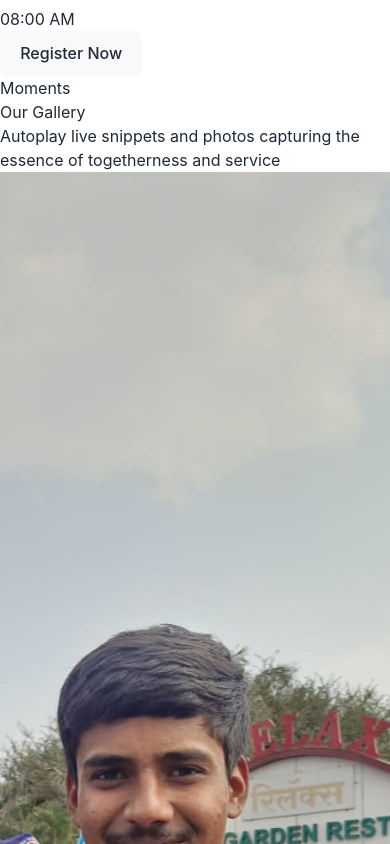
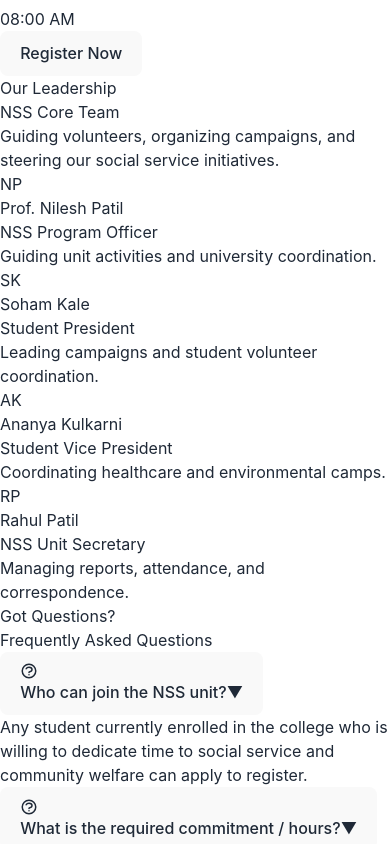
Before and after one commit to SamarthGiram/Nss-Connect-Platform, a React (Vite) app: page / in a window 390 px wide. Shown: the part 6260-7104 px from the top of the page. Built offline with nearby package versions, Linux system fonts and the light colour scheme.

Commit message:
feat: expand testimonials marquee, make it full-width, and add interactive Team & FAQ section

```diff
--- a/src/pages/public/LandingPage.jsx
+++ b/src/pages/public/LandingPage.jsx
@@ -3,6 +3,7 @@ import HeroSection from './landing/HeroSection';
 import AboutSection from './landing/AboutSection';
 import ActivitiesSection from './landing/ActivitiesSection';
 import StatsAndEvents from './landing/StatsAndEvents';
+import TeamAndFaq from './landing/TeamAndFaq';
 import GalleryAndTestimonials from './landing/GalleryAndTestimonials';
 import ContactAndFooter from './landing/ContactAndFooter';
 
@@ -13,6 +14,7 @@ const LandingPage = () => (
     <AboutSection />
     <ActivitiesSection />
     <StatsAndEvents />
+    <TeamAndFaq />
     <GalleryAndTestimonials />
     <ContactAndFooter />
   </div>
--- a/src/pages/public/landing/GalleryAndTestimonials.jsx
+++ b/src/pages/public/landing/GalleryAndTestimonials.jsx
@@ -79,6 +79,7 @@ const testimonials = [
     quote: 'NSS transformed my outlook on life. The community service activities taught me empathy and leadership beyond textbooks.',
     avatar: 'PS',
     color: 'bg-[#102167]',
+    rating: 5,
   },
   {
     name: 'Rahul Patil',
@@ -86,13 +87,55 @@ const testimonials = [
     quote: 'Being an NSS secretary helped me develop organisational skills. The motto "Not Me But You" is something I live by every day.',
     avatar: 'RP',
     color: 'bg-[#ef7041]',
+    rating: 5,
+  },
+  {
+    name: 'Soham Kale',
+    role: 'NSS Volunteer, 3rd Year',
+    quote: 'Organizing the Swachhta Abhiyan taught me how small steps can lead to clean, healthy surroundings. Proud to be an NSS member.',
+    avatar: 'SK',
+    color: 'bg-emerald-600',
+    rating: 5,
+  },
+  {
+    name: 'Anniruddha Sonwane',
+    role: 'NSS Volunteer, 2nd Year',
+    quote: 'Developing solutions for local communities during the Special Youth Camp gave me a real-world perspective on engineering and social service.',
+    avatar: 'AS',
+    color: 'bg-indigo-600',
+    rating: 5,
+  },
+  {
+    name: 'Harshit Jadhav',
+    role: 'NSS Volunteer, 2nd Year',
+    quote: 'Volunteering at the blood donation camps was an eye-opener. It showed me how teamwork and community effort save lives in emergencies.',
+    avatar: 'HJ',
+    color: 'bg-rose-600',
+    rating: 4.5,
+  },
+  {
+    name: 'Adwait Chavhan',
+    role: 'NSS Core Committee Member',
+    quote: 'NSS has helped me grow as a leader. Managing campaigns and coordinating with students has given me immense civic responsibility.',
+    avatar: 'AC',
+    color: 'bg-[#ef7041]',
+    rating: 5,
+  },
+  {
+    name: 'Sahil Tikande',
+    role: 'NSS Volunteer, 3rd Year',
+    quote: 'The digital literacy and rural teaching programs were extremely rewarding. Teaching children in adopted villages is a feeling like no other.',
+    avatar: 'ST',
+    color: 'bg-teal-600',
+    rating: 4.5,
   },
   {
     name: 'Ananya Kulkarni',
     role: 'NSS Volunteer, 3rd Year',
     quote: 'The blood donation camp we organised saved real lives. NSS gives you a purpose beyond your own ambitions.',
     avatar: 'AK',
-    color: 'bg-emerald-600',
+    color: 'bg-[#102167]',
+    rating: 5,
   },
 ];
 
@@ -123,13 +166,27 @@ const GalleryAndTestimonials = () => {
             transform: translateX(-50%);
           }
         }
+        @keyframes marquee-reverse {
+          0% {
+            transform: translateX(-50%);
+          }
+          100% {
+            transform: translateX(0);
+          }
+        }
         .animate-marquee-sync {
           display: flex;
           width: max-content;
           animation: marquee 45s linear infinite;
         }
+        .animate-marquee-testimonials {
+          display: flex;
+          width: max-content;
+          animation: marquee-reverse 55s linear infinite;
+        }
         /* Pause scroll on hover */
-        .marquee-container:hover .animate-marquee-sync {
+        .marquee-container:hover .animate-marquee-sync,
+        .marquee-container:hover .animate-marquee-testimonials {
           animation-play-state: paused;
         }
       `}</style>
@@ -194,9 +251,8 @@ const GalleryAndTestimonials = () => {
       </section>
 
       {/* Testimonials Section */}
-      <section className="py-24 bg-gradient-to-b from-[#fdf8f4] to-[#ece9f8]">
-        <div className="max-w-7xl mx-auto px-6">
-          <div className="text-center mb-16">
+      <section className="py-24 bg-gradient-to-b from-[#fdf8f4] to-[#ece9f8] overflow-hidden">
+        <div className="max-w-7xl mx-auto px-6 mb-16 text-center">
           <span className="text-xs font-bold text-[#ef7041] uppercase tracking-widest">Voices</span>
           <h2 className="text-4xl font-extrabold text-[#102167] mt-2">
             What Volunteers <span className="text-[#ef7041]">Say</span>
@@ -204,39 +260,43 @@ const GalleryAndTestimonials = () => {
           <div className="w-16 h-1 bg-gradient-to-r from-[#102167] to-[#ef7041] rounded-full mx-auto mt-4"></div>
         </div>
 
-          <div ref={testimonialsRef} className="grid md:grid-cols-3 gap-8">
-            {testimonials.map((t, i) => {
-              const delayClass = i === 0 ? 'delay-75' : i === 1 ? 'delay-150' : 'delay-300';
-              return (
+        {/* Infinite Marquee Loop Slider (Reverse direction) - W-FULL OUTSIDE OF MAX-W CONTAINER */}
+        <div className="marquee-container relative w-full overflow-hidden py-4 bg-gray-50/20 border-y border-gray-100/50">
+          <div className="animate-marquee-testimonials flex gap-8 px-4">
+            {/* Double the list to support infinite loop */}
+            {[...testimonials, ...testimonials].map((t, i) => (
               <div
                 key={i}
-                  className={`bg-white rounded-3xl p-8 shadow-sm hover:shadow-xl hover:-translate-y-1.5 transition-all duration-300 border border-gray-100/80 relative opacity-0 ${testimonialsVisible ? `reveal-fade-in-up ${delayClass}` : ''}`}
+                className="bg-white rounded-3xl p-8 shadow-md hover:shadow-xl hover:scale-[1.02] transition-all duration-300 border border-gray-100/80 relative w-[380px] flex-shrink-0 flex flex-col justify-between"
               >
-                  {/* Accent Star Group */}
-                  <div className="flex gap-1 mb-5">
+                <div>
+                  {/* Star Group (No numeric rating text) */}
+                  <div className="flex items-center mb-5">
+                    <div className="flex gap-1">
                       {[...Array(5)].map((_, s) => (
-                      <HiOutlineStar key={s} size={15} className="text-[#ef7041] fill-[#ef7041]" />
+                        <HiOutlineStar key={s} size={15} className={`text-[#ef7041] ${s < Math.floor(t.rating) ? 'fill-[#ef7041]' : 'opacity-30'}`} />
                       ))}
                     </div>
-                  <p className="text-gray-600 text-sm leading-relaxed mb-8 italic">
+                  </div>
+                  <p className="text-gray-600 text-sm leading-relaxed mb-6 italic">
                     "{t.quote}"
                   </p>
-                  <div className="flex items-center gap-4">
+                </div>
+                <div className="flex items-center gap-4 mt-auto">
                   <div
                     className={`w-12 h-12 rounded-2xl ${t.color} flex items-center justify-center text-white font-extrabold text-sm flex-shrink-0 shadow-md`}
                   >
                     {t.avatar}
                   </div>
                   <div>
-                      <p className="text-sm font-extrabold text-gray-800">{t.name}</p>
-                      <p className="text-xs text-gray-400 font-bold uppercase tracking-wider mt-0.5">
+                    <p className="text-sm font-extrabold text-gray-800 leading-tight">{t.name}</p>
+                    <p className="text-xs text-gray-400 font-bold uppercase tracking-wider mt-1">
                       {t.role}
                     </p>
                   </div>
                 </div>
               </div>
-              );
-            })}
+            ))}
           </div>
         </div>
       </section>
--- /dev/null
+++ b/src/pages/public/landing/TeamAndFaq.jsx
@@ -0,0 +1,145 @@
+import { useState } from 'react';
+import { useScrollReveal } from '../../../hooks/useScrollReveal';
+import { HiOutlineUserGroup, HiOutlineQuestionMarkCircle } from 'react-icons/hi';
+
+const teamMembers = [
+  {
+    name: 'Prof. Nilesh Patil',
+    role: 'NSS Program Officer',
+    avatar: 'NP',
+    bg: 'from-blue-600 to-indigo-600',
+    desc: 'Guiding unit activities and university coordination.'
+  },
+  {
+    name: 'Soham Kale',
+    role: 'Student President',
+    avatar: 'SK',
+    bg: 'from-[#102167] to-[#3b4da8]',
+    desc: 'Leading campaigns and student volunteer coordination.'
+  },
+  {
+    name: 'Ananya Kulkarni',
+    role: 'Student Vice President',
+    avatar: 'AK',
+    bg: 'from-emerald-500 to-teal-500',
+    desc: 'Coordinating healthcare and environmental camps.'
+  },
+  {
+    name: 'Rahul Patil',
+    role: 'NSS Unit Secretary',
+    avatar: 'RP',
+    bg: 'from-[#ef7041] to-orange-500',
+    desc: 'Managing reports, attendance, and correspondence.'
+  }
+];
+
+const faqs = [
+  {
+    q: 'Who can join the NSS unit?',
+    a: 'Any student currently enrolled in the college who is willing to dedicate time to social service and community welfare can apply to register.'
+  },
+  {
+    q: 'What is the required commitment / hours?',
+    a: 'Volunteers are expected to complete 120 hours of social service per year, including active participation in regular campus activities and special rural camps.'
+  },
+  {
+    q: 'Do we get certificates or academic benefits?',
+    a: 'Yes! Volunteers who successfully complete their service receive an official certificate from the University/Ministry which carries significant weightage in higher education and job applications.'
+  },
+  {
+    q: 'What happens at the Special 7-Day Rural Camp?',
+    a: 'It is an immersive residential camp held in an adopted village where volunteers live together, conduct cleanliness drives, build local infrastructure, run literacy classes, and understand rural development first-hand.'
+  }
+];
+
+const TeamAndFaq = () => {
+  const [openFaqIndex, setOpenFaqIndex] = useState(null);
+  const [teamRef, teamVisible] = useScrollReveal();
+  const [faqRef, faqVisible] = useScrollReveal();
+
+  const toggleFaq = (index) => {
+    setOpenFaqIndex(openFaqIndex === index ? null : index);
+  };
+
+  return (
+    <>
+      {/* Leadership & Core Team Section */}
+      <section id="team" className="py-24 bg-white overflow-hidden border-t border-gray-50">
+        <div className="max-w-7xl mx-auto px-8">
+          <div className="text-center mb-16">
+            <span className="text-xs font-bold text-[#ef7041] uppercase tracking-widest bg-[#ef7041]/10 px-4 py-1.5 rounded-full border border-[#ef7041]/20">
+              Our Leadership
+            </span>
+            <h2 className="text-4xl font-extrabold text-[#102167] mt-4">
+              NSS Core <span className="text-[#ef7041]">Team</span>
+            </h2>
+            <div className="w-16 h-1 bg-gradient-to-r from-[#102167] to-[#ef7041] rounded-full mx-auto mt-4"></div>
+            <p className="text-gray-500 text-sm mt-3 font-medium max-w-xl mx-auto">
+              Guiding volunteers, organizing campaigns, and steering our social service initiatives.
+            </p>
+          </div>
+
+          <div ref={teamRef} className="grid sm:grid-cols-2 lg:grid-cols-4 gap-8">
+            {teamMembers.map((m, idx) => {
+              const delayClass = idx === 0 ? 'delay-75' : idx === 1 ? 'delay-150' : idx === 2 ? 'delay-300' : 'delay-400';
+              return (
+                <div
+                  key={idx}
+                  className={`bg-gray-50/50 rounded-3xl p-6 border border-gray-100 text-center hover:shadow-xl hover:-translate-y-1.5 transition-all duration-300 group opacity-0 ${teamVisible ? `reveal-fade-in-up ${delayClass}` : ''}`}
+                >
+                  <div className={`w-20 h-20 rounded-2xl bg-gradient-to-br ${m.bg} flex items-center justify-center text-white text-2xl font-black mx-auto mb-5 shadow-md group-hover:scale-105 transition-transform`}>
+                    {m.avatar}
+                  </div>
+                  <h3 className="font-extrabold text-gray-800 text-base group-hover:text-[#ef7041] transition-colors">{m.name}</h3>
+                  <p className="text-xs text-[#ef7041] font-bold mt-1 uppercase tracking-wider">{m.role}</p>
+                  <p className="text-xs text-gray-400 font-semibold mt-3 leading-relaxed px-2">{m.desc}</p>
+                </div>
+              );
+            })}
+          </div>
+        </div>
+      </section>
+
+      {/* FAQ Section */}
+      <section id="faq" className="py-24 bg-[#fdf8f4] overflow-hidden border-t border-gray-100/50">
+        <div className="max-w-4xl mx-auto px-8">
+          <div className="text-center mb-16">
+            <span className="text-xs font-bold text-[#ef7041] uppercase tracking-widest bg-[#ef7041]/10 px-4 py-1.5 rounded-full border border-[#ef7041]/20">
+              Got Questions?
+            </span>
+            <h2 className="text-4xl font-extrabold text-[#102167] mt-4">
+              Frequently Asked <span className="text-[#ef7041]">Questions</span>
+            </h2>
+            <div className="w-16 h-1 bg-gradient-to-r from-[#102167] to-[#ef7041] rounded-full mx-auto mt-4"></div>
+          </div>
+
+          <div ref={faqRef} className={`space-y-4 opacity-0 ${faqVisible ? 'reveal-fade-in-up' : ''}`}>
+            {faqs.map((faq, i) => (
+              <div key={i} className="bg-white rounded-2xl border border-gray-100 overflow-hidden shadow-[0_2px_15px_rgba(0,0,0,0.015)] transition-all duration-300">
+                <button
+                  onClick={() => toggleFaq(i)}
+                  className="w-full px-6 py-5 flex items-center justify-between text-left font-bold text-gray-800 text-sm md:text-base border-none bg-transparent cursor-pointer"
+                >
+                  <span className="flex items-center gap-2">
+                    <HiOutlineQuestionMarkCircle size={18} className="text-[#ef7041]" />
+                    {faq.q}
+                  </span>
+                  <span className={`text-[#ef7041] text-xs transition-transform duration-300 transform ${openFaqIndex === i ? 'rotate-180' : ''}`}>
+                    ▼
+                  </span>
+                </button>
+                <div className={`transition-all duration-300 ease-in-out overflow-hidden ${openFaqIndex === i ? 'max-h-40 border-t border-gray-50' : 'max-h-0'}`}>
+                  <p className="px-6 py-5 text-gray-500 text-xs md:text-sm leading-relaxed font-medium">
+                    {faq.a}
+                  </p>
+                </div>
+              </div>
+            ))}
+          </div>
+        </div>
+      </section>
+    </>
+  );
+};
+
+export default TeamAndFaq;
```
Lines whose indentation alone changed are shown as unchanged.
